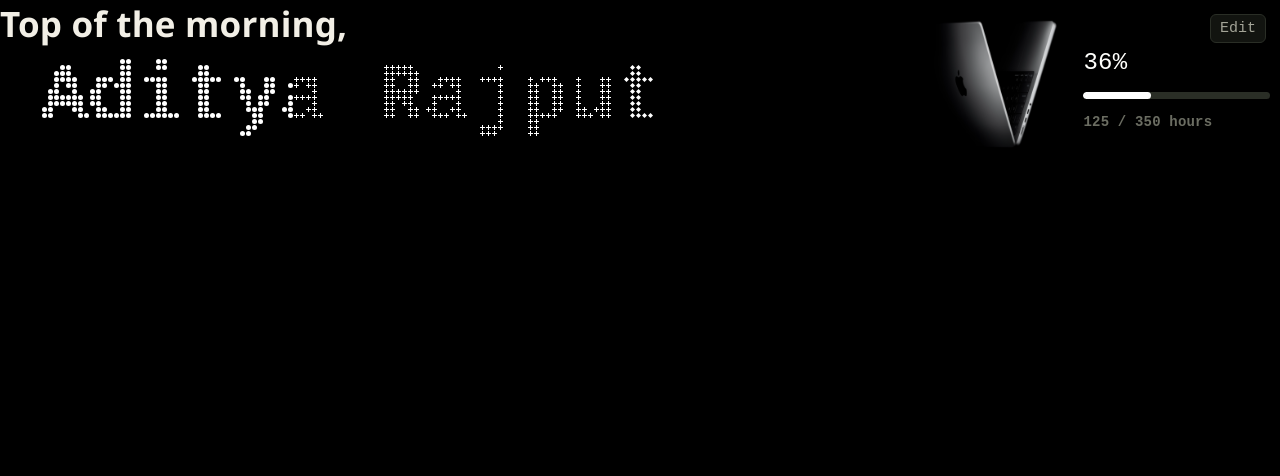
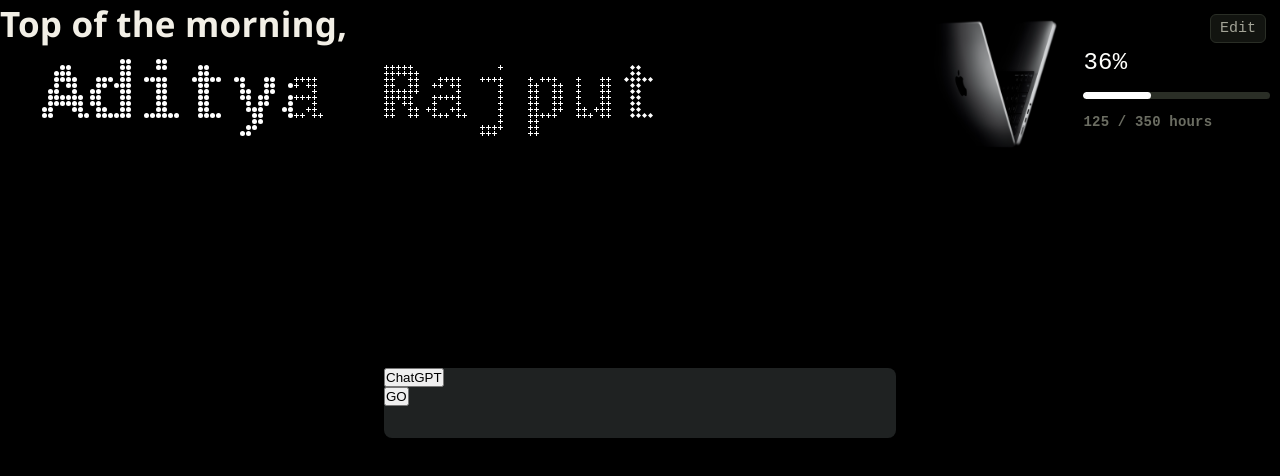
Before and after one commit to Aditya0058/Personalized-Chrome-Tab, a React (Vite) app: page / in a window 1280 px wide. Shown: the top 476 px of the page. Built offline with nearby package versions, Linux system fonts and the light colour scheme; a web font is replaced by a local one.

Commit message:
added skeleton for ai-search

```diff
--- a/src/App.css
+++ b/src/App.css
@@ -18,3 +18,14 @@
   width: 98vw;
   height: 20vh;
 }
+
+.middle-section{
+  display: flex;
+  height: 80vh;
+  justify-content: center;
+  align-items: center;
+}
+.ai-search{
+  width: 40%;
+  height: 35%;
+}
--- a/src/App.tsx
+++ b/src/App.tsx
@@ -2,6 +2,7 @@
 import './App.css';
 import Goal from './components/Goal';
 import Greeting from './components/Greeting';
+import AiSearch from './components/AiSearch';
 
 
 function App() {
@@ -10,15 +11,19 @@ function App() {
   return (
     <>
       <div className="main">
-          <div className="top-bar">
+        <div className="top-bar">
           <div className="greeting-wrapper">
             <Greeting />
           </div>
           <div className="goal">
             <Goal />
           </div>
-
+        </div>
+        <div className="middle-section">
+          <div className="ai-search">
+            <AiSearch />
           </div>
+        </div>
       </div>
     </>
   )
--- /dev/null
+++ b/src/components/AiSearch.css
@@ -0,0 +1,7 @@
+.container{
+    background-color: rgb(31, 34, 34);
+    width: 100%;
+    max-height: 100%;
+    height: 70px;
+    border-radius: 8px;
+}
--- /dev/null
+++ b/src/components/AiSearch.tsx
@@ -0,0 +1,21 @@
+import './AiSearch.css'
+
+
+function AiSearch() {
+
+
+  return (
+    <>
+      <div className="container">
+        <div className="input-section"></div>
+        <div className="containesr-bottom">
+            <div className="selector-btn"><button>ChatGPT</button></div>
+            <div className="search-btn"><button>GO</button></div>
+        </div>
+
+      </div>
+    </>
+  )
+}
+
+export default AiSearch
```
